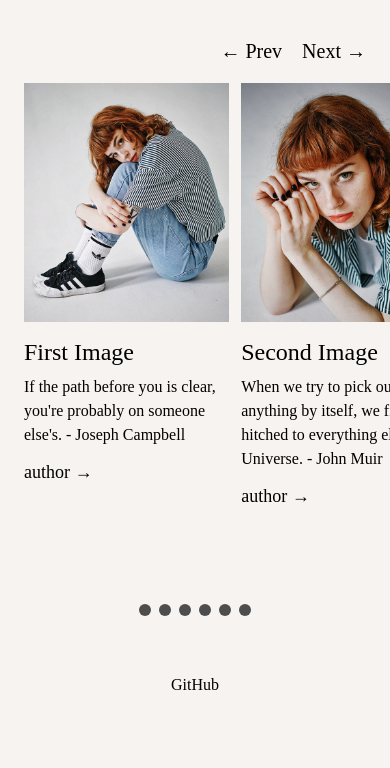
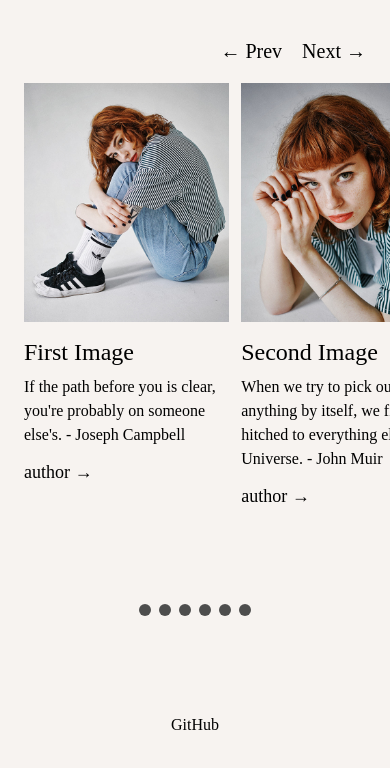
Before and after one commit to Hutchii/next-scroll, a Next.js app: page / in a window 390 px wide. Shown: the top 768 px of the page. Built offline with nearby package versions, Linux system fonts and the light colour scheme; a web font is replaced by a local one.

Commit message:
CSS changes

```diff
--- a/hooks/useSlider.js
+++ b/hooks/useSlider.js
@@ -18,12 +18,12 @@ export const useSlider = ({ navigation = true, pagination = false }) => {
 
   const Slider = ({ children }) => (
     <>
-      {navigation && (
+      {navigation ? (
         <div className="slider-nav spacer">
           <button onClick={() => handleNavigation(-1)}>&#8592; Prev</button>
           <button onClick={() => handleNavigation(1)}>Next &#8594;</button>
         </div>
-      )}
+      ) : null}
       <div className="container" ref={sliderRef}>
         {children}
       </div>
--- a/styles/globals.css
+++ b/styles/globals.css
@@ -38,7 +38,7 @@ img {
 }
 
 main {
-  margin-top: 2rem;
+  margin-top: 5rem;
 }
 
 .container {
@@ -98,7 +98,7 @@ main {
   font-weight: 400;
 }
 .quote {
-  font-size: 1.8rem;
+  font-size: 2rem;
   line-height: 1.5;
   font-weight: 400;
 }
@@ -126,7 +126,7 @@ main {
   cursor: pointer;
 }
 footer nav {
-  margin: 15rem 0 3rem 0;
+  margin: 10rem 0 2rem 0;
 }
 footer ul {
   display: flex;
@@ -164,8 +164,8 @@ footer ul {
   .spacer {
     padding: 0 4rem 0;
   }
-  footer nav {
-    margin: 10rem 0 2rem 0;
+  .quote {
+    font-size: 1.8rem;
   }
 }
 @media (max-width: 900px) {
@@ -179,6 +179,9 @@ footer ul {
   }
   .spacer {
     padding: 0 3rem 0;
+  }
+  main {
+    margin-top: 2rem;
   }
 }
 @media (max-width: 480px) {
@@ -194,9 +197,6 @@ footer ul {
   .box h1 {
     font-size: 2.4rem;
   }
-  footer nav {
-    margin: 6rem 0 2rem 0;
-  }
   .quote {
     font-size: 1.6rem;
   }
```
